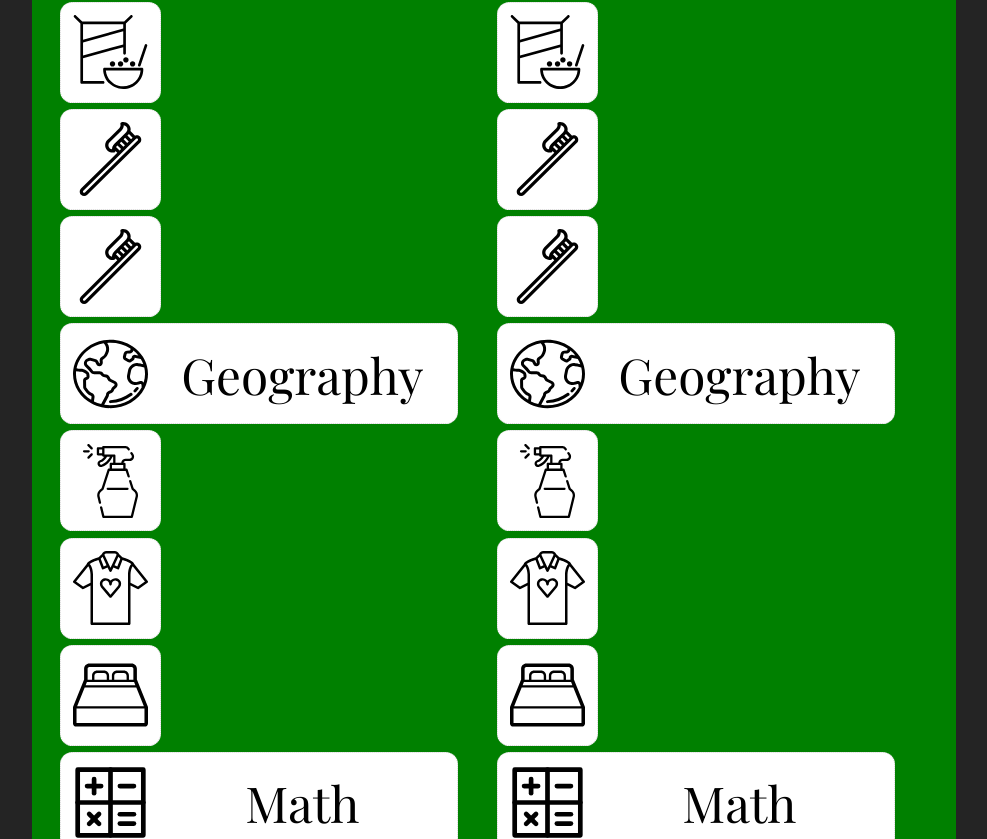
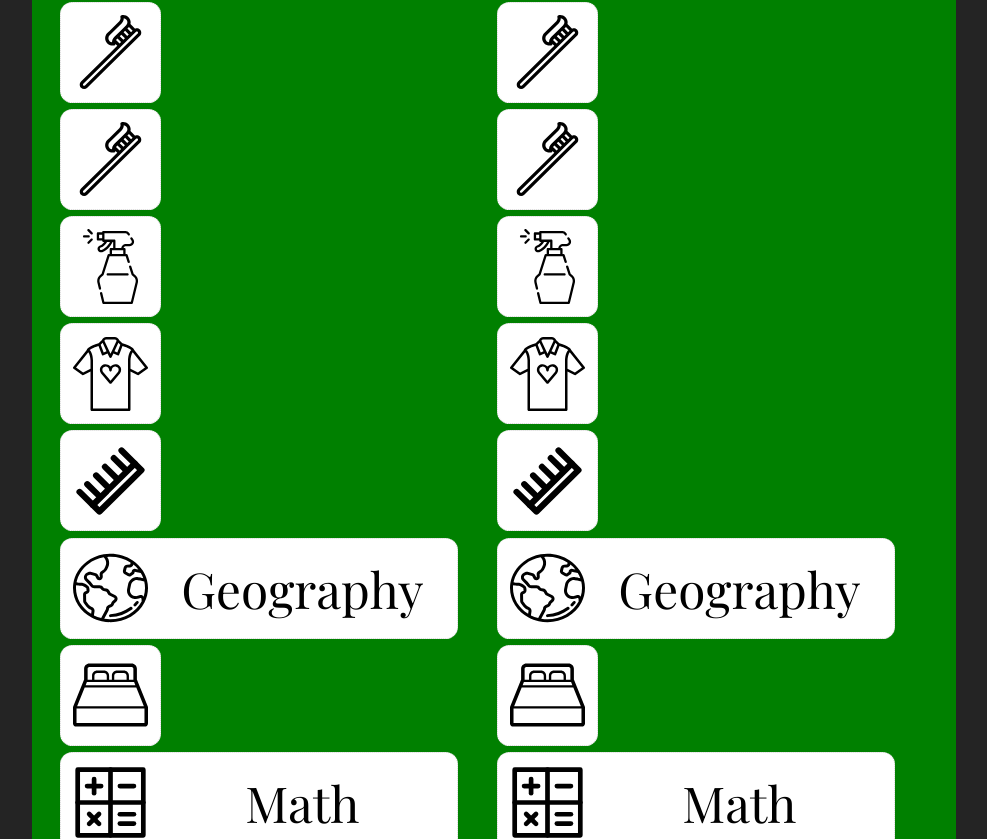
Before and after one commit to pairich-family/whiteboard-assets, a React (Vite) app: page / in a window 1280 px wide. Shown: the part 4418-5257 px from the top of the page, without its empty margins (146-1133 px from the left). Built offline with nearby package versions, Linux system fonts and the light colour scheme.

Commit message:
style(tasks): re-alphabetize

```diff
--- a/src/tasks.tsx
+++ b/src/tasks.tsx
@@ -45,13 +45,6 @@ export interface TasksSpec {
 export const TASKS_SPECS: TasksSpec[] = [
   {
     task: {
-      svgUrl: iconDoHair,
-      label: "Do hair",
-      collapsed: true,
-    },
-  },
-  {
-    task: {
       svgUrl: iconAbcMouse,
       label: "ABC Mouse",
     },
@@ -79,12 +72,6 @@ export const TASKS_SPECS: TasksSpec[] = [
   },
   {
     task: {
-      svgUrl: iconGeography,
-      label: "Geography",
-    },
-  },
-  {
-    task: {
       svgUrl: iconCleanHouse,
       label: "Clean house",
       collapsed: true,
@@ -95,6 +82,19 @@ export const TASKS_SPECS: TasksSpec[] = [
       svgUrl: iconDayClothes,
       label: "Day clothes",
       collapsed: true,
+    },
+  },
+  {
+    task: {
+      svgUrl: iconDoHair,
+      label: "Do hair",
+      collapsed: true,
+    },
+  },
+  {
+    task: {
+      svgUrl: iconGeography,
+      label: "Geography",
     },
   },
   {
```
